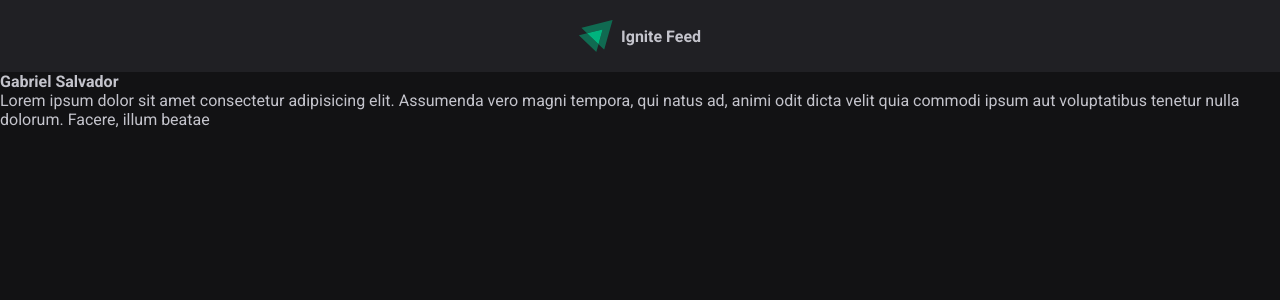
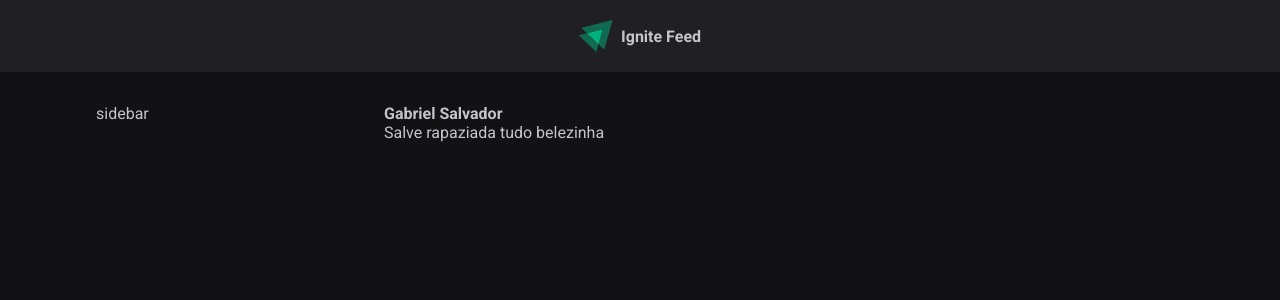
Before and after one commit to dev-gabs/ignite-feed, a React (Vite) app: page / in a window 1280 px wide. Shown: the top 300 px of the page. Built offline with nearby package versions, Linux system fonts and the light colour scheme.

Commit message:
Sidebar created

```diff
--- a/src/App.jsx
+++ b/src/App.jsx
@@ -2,16 +2,22 @@ import { Header } from './components/Header'
 import { Post } from './Post'
 
 import './global.css'
+import styles from './App.module.css'
 
 export function App() {
   return (
     <div>
       <Header />
 
-      <Post
-        author="Gabriel Salvador"
-        content="Lorem ipsum dolor sit amet consectetur adipisicing elit. Assumenda vero magni tempora, qui natus ad, animi odit dicta velit quia commodi ipsum aut voluptatibus tenetur nulla dolorum. Facere, illum beatae"
-      />
+      <div className={styles.wrapper}>
+        <aside>
+          sidebar
+        </aside>
+
+        <main>
+          <Post author='Gabriel Salvador' content='Salve rapaziada tudo belezinha'/>
+        </main>
+      </div>
     </div>
   )
 }
--- /dev/null
+++ b/src/App.module.css
@@ -0,0 +1,10 @@
+.wrapper {
+  max-width: 70rem;
+  margin: 2rem auto;
+  padding: 0 1rem;
+
+  display: grid;
+  grid-template-columns: 256px 1fr;
+  gap: 2rem;
+  align-items: flex-start;
+}
--- /dev/null
+++ b/src/components/Sidebar.module.css
@@ -0,0 +1,3 @@
+.sidebar {
+
+}
```
Also changed, not shown: src/components/Sidebar.jsx (added, +7 -0 lines).
